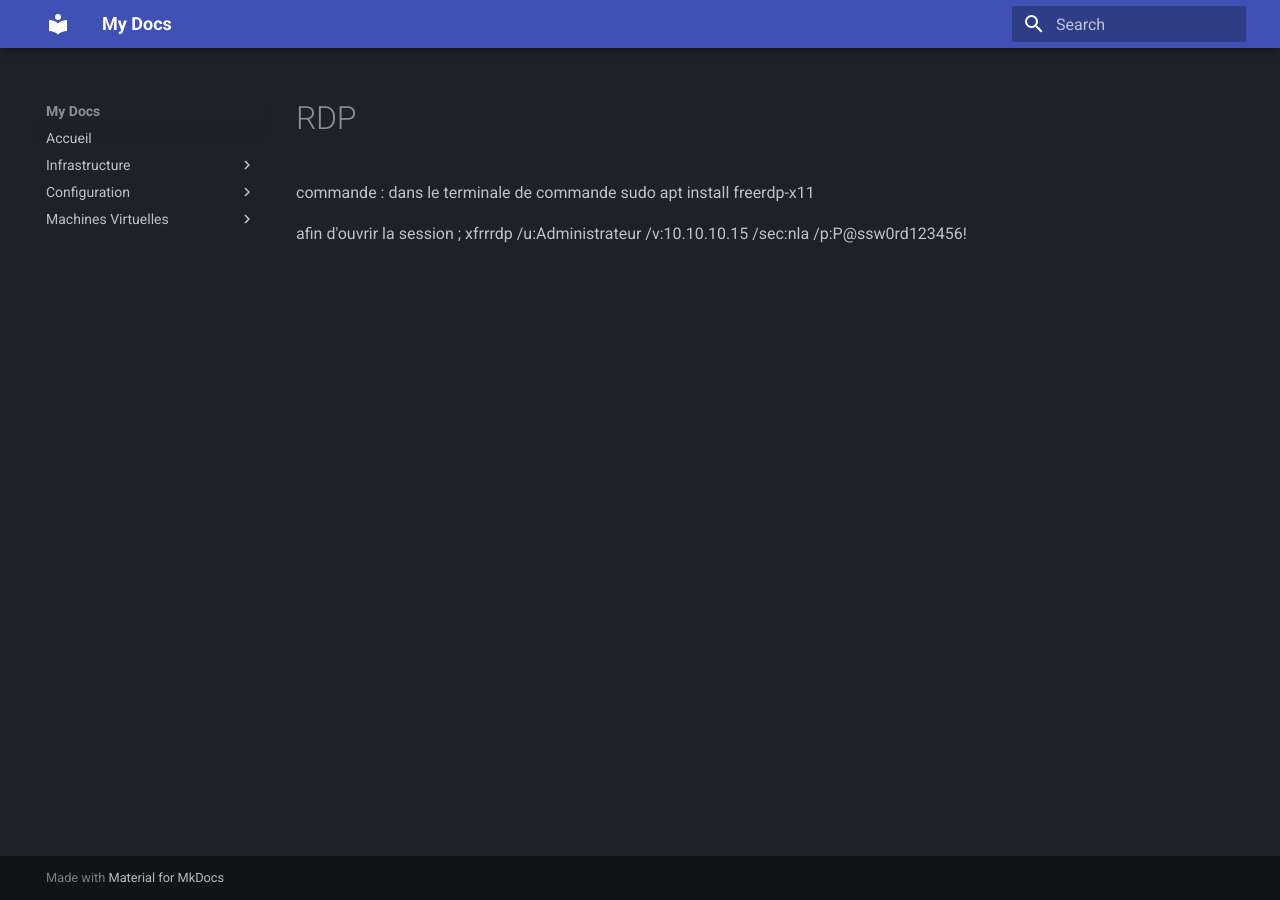
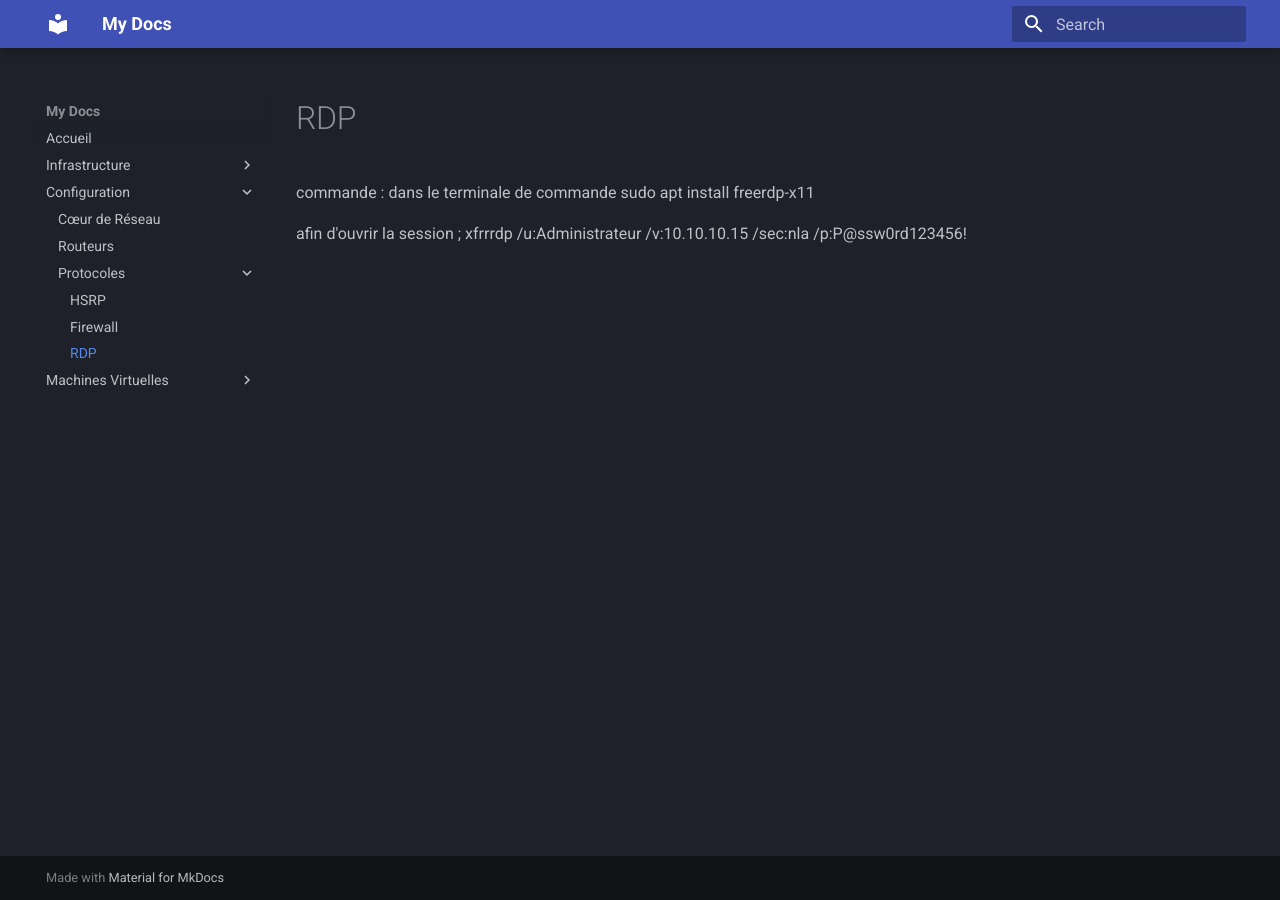
Before and after one commit to Erwanbrt/Orleans, an MkDocs documentation site: the page built from docs/Remote Desktop Protocol.md, in a window 1280 px wide. Built offline with MkDocs 1.6.1 and Material for MkDocs 9.7.7, drawn with Linux system fonts in a browser that asks for light colours.

Commit message:
si ca marche pas mdrrrrrrrrrrrrrrrrr

```diff
--- a/mkdocs.yml
+++ b/mkdocs.yml
@@ -18,7 +18,7 @@ nav:
       - Protocoles:
           - HSRP: HSRP.md
           - Firewall: Firewall.md
-          - RDP: RDP.md
+          - RDP: Remote Desktop Protocol.md
   - Machines Virtuelles:
       - Windows Serveur: Windows-Serveur.md
       - Debian: Debian.md
```
Also changed, not shown: docs/Remote Desktop Protocol.md (renamed from docs/ RDP.md).
